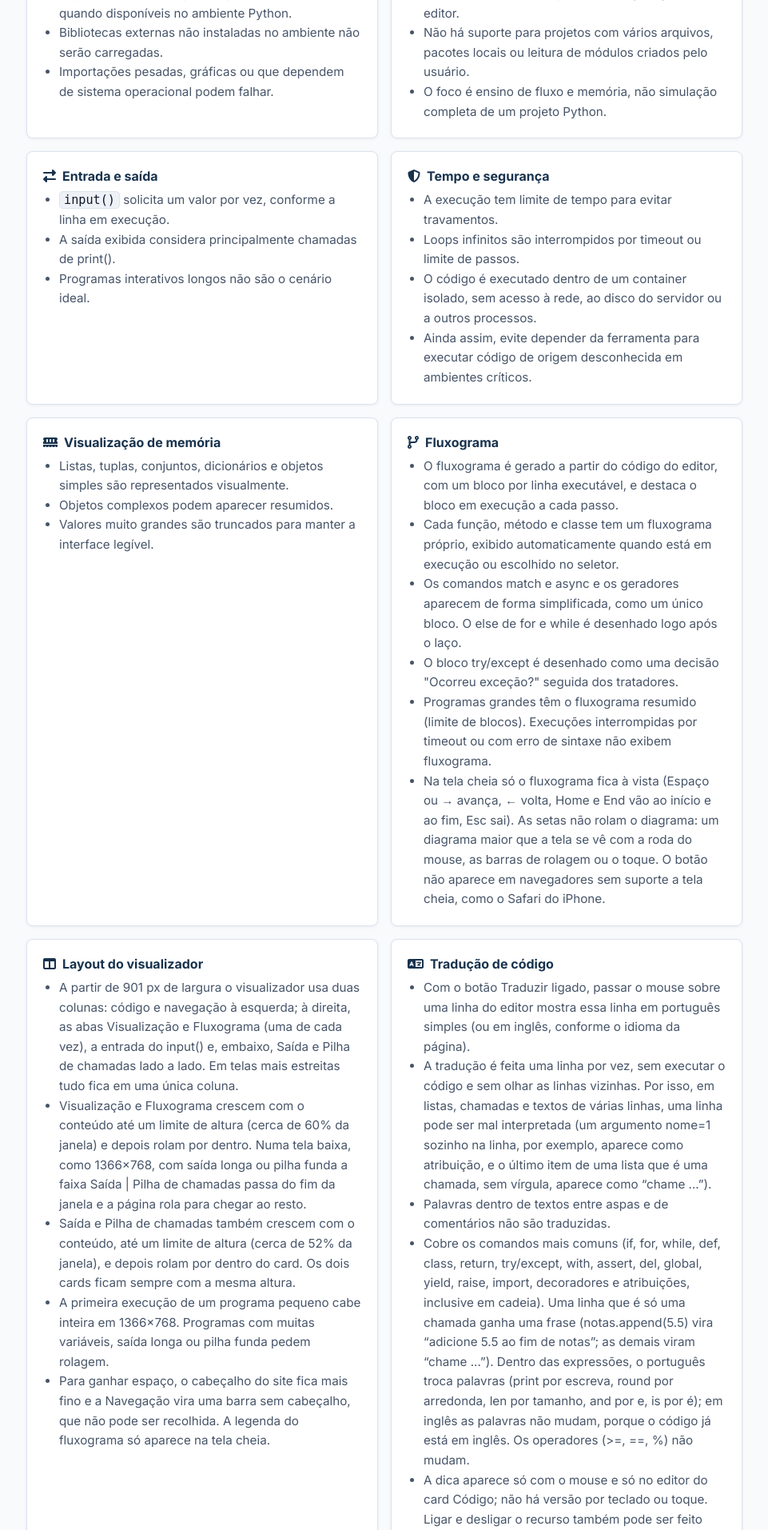
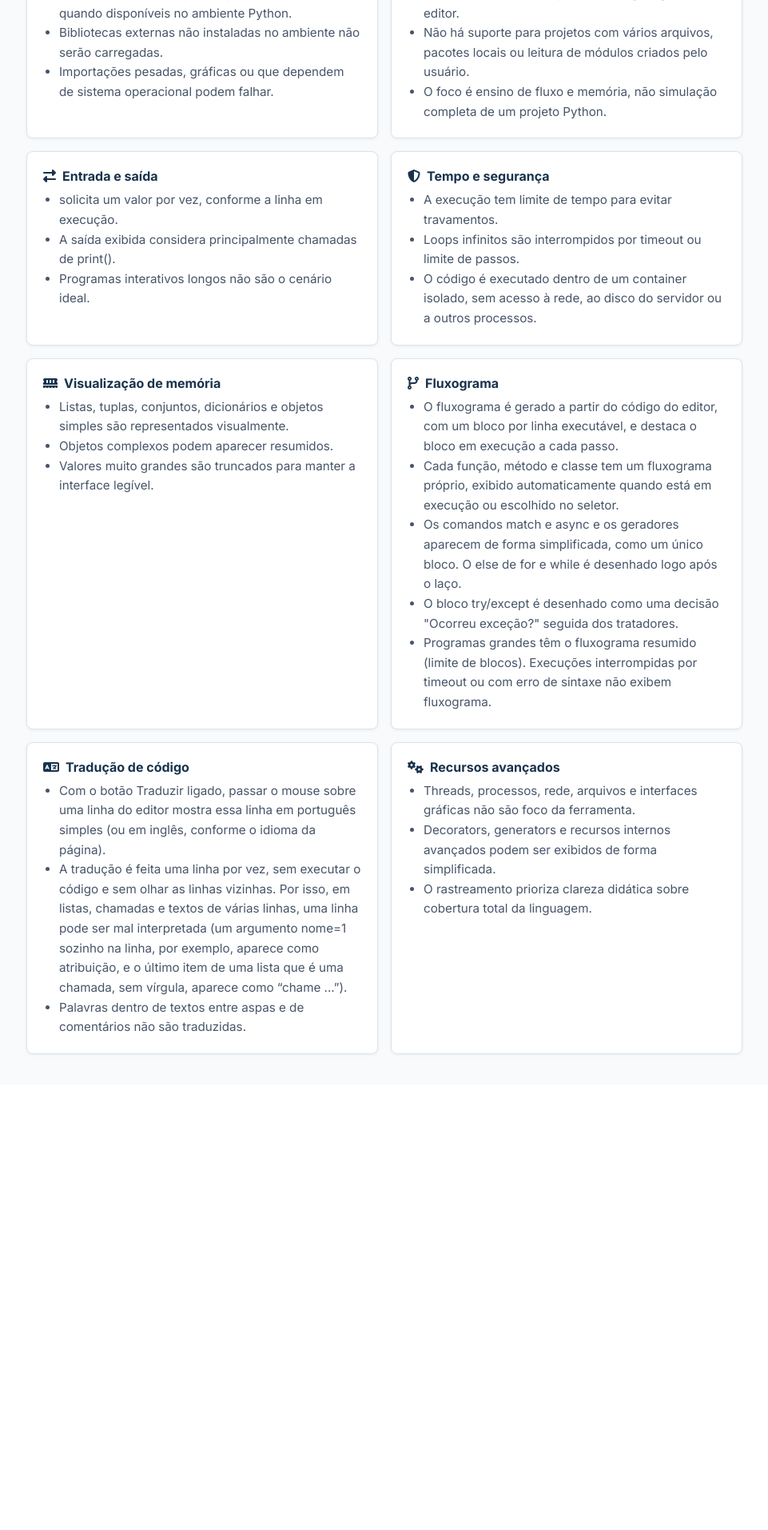
Before and after one commit to RuanVictorH/PythonVisual, a Flask app: page /limitacoes in a window 1280 px wide. Shown: the part 371-2284 px from the top of the page at 80% size, without its empty margins (159-1120 px from the left). After the commit the page ends 1691 px from the top, so only its background shows below. Run offline with Flask 3, Linux system fonts and the light colour scheme.

Commit message:
Corrigindo dados informativos nas telas

```diff
--- a/templates/home.html
+++ b/templates/home.html
@@ -239,7 +239,7 @@
       <section class="hero">
         <div>
           <h2><i class="fa-solid fa-chart-line" aria-hidden="true"></i><span data-i18n="hero.title">Entenda o que acontece enquanto o Python executa.</span></h2>
-          <p data-i18n="hero.text">O PythonVisual mostra cada passo do programa, destacando a linha atual, a próxima linha, as variáveis, os objetos em memória, as funções, as importações e a saída gerada pelo código.</p>
+          <p data-i18n="hero.text">O PythonVisual mostra cada passo do programa, destacando a linha atual, a próxima linha, as variáveis, os objetos em memória, as funções, as importações, o fluxograma e a saída gerada pelo código.</p>
           <a class="cta" href="/visualizador" data-tip="ctaOpen"><i class="fa-solid fa-play" aria-hidden="true"></i><span data-i18n="hero.cta">Abrir visualizador</span></a>
         </div>
         <aside class="panel">
@@ -248,8 +248,8 @@
             <li data-i18n="features.step">Execução passo a passo.</li>
             <li data-i18n="features.memory">Quadros de memória e objetos separados.</li>
             <li data-i18n="features.arrows">Setas entre variáveis e objetos.</li>
-            <li data-i18n="features.input">Entrada com input() quando necessário.</li>
-            <li data-i18n="features.theme">Tema claro/escuro e ajuste de fonte.</li>
+            <li data-i18n="features.input">Fluxograma.</li>
+            <li data-i18n="features.theme">Pilha de Chamadas.</li>
           </ul>
         </aside>
       </section>
--- a/templates/limitacoes.html
+++ b/templates/limitacoes.html
@@ -219,7 +219,7 @@
         <article class="card">
           <h3><i class="fa-solid fa-right-left" aria-hidden="true"></i><span data-i18n="io.title">Entrada e saída</span></h3>
           <ul>
-            <li><code>input()</code> <span data-i18n="io.item1">solicita um valor por vez, conforme a linha em execução.</span></li>
+            <li data-i18n="io.item1">O comando de entrada solicita um valor por vez, conforme a linha em execução.</li>
             <li data-i18n="io.item2">A saída exibida considera principalmente chamadas de print().</li>
             <li data-i18n="io.item3">Programas interativos longos não são o cenário ideal.</li>
           </ul>
@@ -231,7 +231,6 @@
             <li data-i18n="safety.item1">A execução tem limite de tempo para evitar travamentos.</li>
             <li data-i18n="safety.item2">Loops infinitos são interrompidos por timeout ou limite de passos.</li>
             <li data-i18n="safety.item4">O código é executado dentro de um container isolado, sem acesso à rede, ao disco do servidor ou a outros processos.</li>
-            <li data-i18n="safety.item3">Ainda assim, evite depender da ferramenta para executar código de origem desconhecida em ambientes críticos.</li>
           </ul>
         </article>
 
@@ -249,21 +248,9 @@
           <ul>
             <li data-i18n="flow.item1">O fluxograma é gerado a partir do código do editor, com um bloco por linha executável, e destaca o bloco em execução a cada passo.</li>
             <li data-i18n="flow.item2">Cada função, método e classe tem um fluxograma próprio, exibido automaticamente quando está em execução ou escolhido no seletor.</li>
-            <li data-i18n="flow.item3">Os comandos match e async e os geradores aparecem de forma simplificada, como um único bloco. O else de for e while é desenhado logo após o laço.</li>
+            <li data-i18n="flow.item3">Os comandos match e async e os geradores aparecem de forma simplificada, como um único bloco.</li>
             <li data-i18n="flow.item4">O bloco try/except é desenhado como uma decisão "Ocorreu exceção?" seguida dos tratadores.</li>
             <li data-i18n="flow.item5">Programas grandes têm o fluxograma resumido (limite de blocos). Execuções interrompidas por timeout ou com erro de sintaxe não exibem fluxograma.</li>
-            <li data-i18n="flow.item6">Na tela cheia só o fluxograma fica à vista (Espaço ou → avança, ← volta, Home e End vão ao início e ao fim, Esc sai). As setas não rolam o diagrama: um diagrama maior que a tela se vê com a roda do mouse, as barras de rolagem ou o toque. O botão não aparece em navegadores sem suporte a tela cheia, como o Safari do iPhone.</li>
-          </ul>
-        </article>
-
-        <article class="card">
-          <h3><i class="fa-solid fa-table-columns" aria-hidden="true"></i><span data-i18n="layout.title">Layout do visualizador</span></h3>
-          <ul>
-            <li data-i18n="layout.item1">A partir de 901 px de largura o visualizador usa duas colunas: código e navegação à esquerda; à direita, as abas Visualização e Fluxograma (uma de cada vez), a entrada do input() e, embaixo, Saída e Pilha de chamadas lado a lado. Em telas mais estreitas tudo fica em uma única coluna.</li>
-            <li data-i18n="layout.item2">Visualização e Fluxograma crescem com o conteúdo até um limite de altura (cerca de 60% da janela) e depois rolam por dentro. Numa tela baixa, como 1366×768, com saída longa ou pilha funda a faixa Saída | Pilha de chamadas passa do fim da janela e a página rola para chegar ao resto.</li>
-            <li data-i18n="layout.item3">Saída e Pilha de chamadas também crescem com o conteúdo, até um limite de altura (cerca de 52% da janela), e depois rolam por dentro do card. Os dois cards ficam sempre com a mesma altura.</li>
-            <li data-i18n="layout.item4">A primeira execução de um programa pequeno cabe inteira em 1366×768. Programas com muitas variáveis, saída longa ou pilha funda pedem rolagem.</li>
-            <li data-i18n="layout.item5">Para ganhar espaço, o cabeçalho do site fica mais fino e a Navegação vira uma barra sem cabeçalho, que não pode ser recolhida. A legenda do fluxograma só aparece na tela cheia.</li>
           </ul>
         </article>
 
@@ -271,11 +258,9 @@
           <h3><i class="fa-solid fa-language" aria-hidden="true"></i><span data-i18n="translation.title">Tradução de código</span></h3>
           <ul>
             <li data-i18n="translation.item1">Com o botão Traduzir ligado, passar o mouse sobre uma linha do editor mostra essa linha em português simples (ou em inglês, conforme o idioma da página).</li>
-            <li data-i18n="translation.item2">A tradução é feita uma linha por vez, sem executar o código e sem olhar as linhas vizinhas. Por isso, em listas, chamadas e textos de várias linhas, uma linha pode ser mal interpretada (um argumento nome=1 sozinho na linha, por exemplo, aparece como atribuição, e o último item de uma lista que é uma chamada, sem vírgula, aparece como “chame ...”).</li>
+            <li data-i18n="translation.item2">A tradução é feita uma linha por vez, sem executar o código e sem olhar as linhas vizinhas.</li>
             <li data-i18n="translation.item3">Palavras dentro de textos entre aspas e de comentários não são traduzidas.</li>
-            <li data-i18n="translation.item4">Cobre os comandos mais comuns (if, for, while, def, class, return, try/except, with, assert, del, global, yield, raise, import, decoradores e atribuições, inclusive em cadeia). Uma linha que é só uma chamada ganha uma frase (notas.append(5.5) vira “adicione 5.5 ao fim de notas”; as demais viram “chame ...”). Dentro das expressões, o português troca palavras (print por escreva, round por arredonda, len por tamanho, and por e, is por é); em inglês as palavras não mudam, porque o código já está em inglês. Os operadores (>=, ==, %) não mudam.</li>
-            <li data-i18n="translation.item5">A dica aparece só com o mouse e só no editor do card Código; não há versão por teclado ou toque. Ligar e desligar o recurso também pode ser feito pelo teclado, com Alt + T.</li>
-          </ul>
+            </ul>
         </article>
 
         <article class="card">
--- a/templates/sobre.html
+++ b/templates/sobre.html
@@ -249,13 +249,15 @@
           <li data-i18n="goal.item3">Facilitar aulas, demonstrações e revisão de código básico.</li>
         </ul>
 
-        <h3><i class="fa-solid fa-wand-magic-sparkles" aria-hidden="true"></i><span data-i18n="improvements.title">Principais melhorias desta versão</span></h3>
+        <h3><i class="fa-solid fa-wand-magic-sparkles" aria-hidden="true"></i><span data-i18n="improvements.title">Principais Recursos</span></h3>
         <ul>
           <li data-i18n="improvements.item1">Painel de memória organizado por variáveis, objetos, funções, classes e importações.</li>
           <li data-i18n="improvements.item2">Setas dinâmicas entre variáveis e objetos.</li>
           <li data-i18n="improvements.item3">Temas claro e escuro.</li>
           <li data-i18n="improvements.item4">Controle de tamanho da fonte.</li>
-          <li data-i18n="improvements.item5">Entrada guiada por linha para códigos com input().</li>
+          <li data-i18n="improvements.item5">Fluxograma do Código.</li>
+          <li data-i18n="improvements.item6">Pilha de Chamadas.</li>
+          <li data-i18n="improvements.item7">Tradução de Comandos.</li>
         </ul>
 
         <div class="creditos-institucionais">
```
